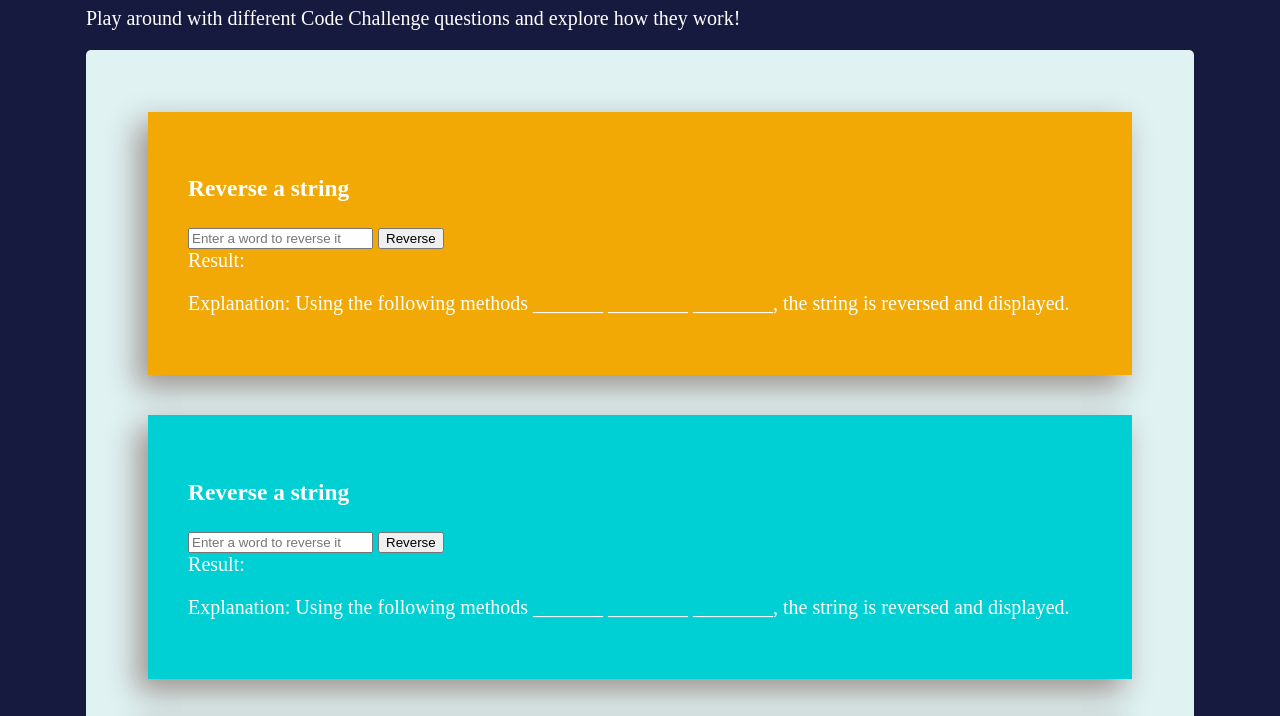
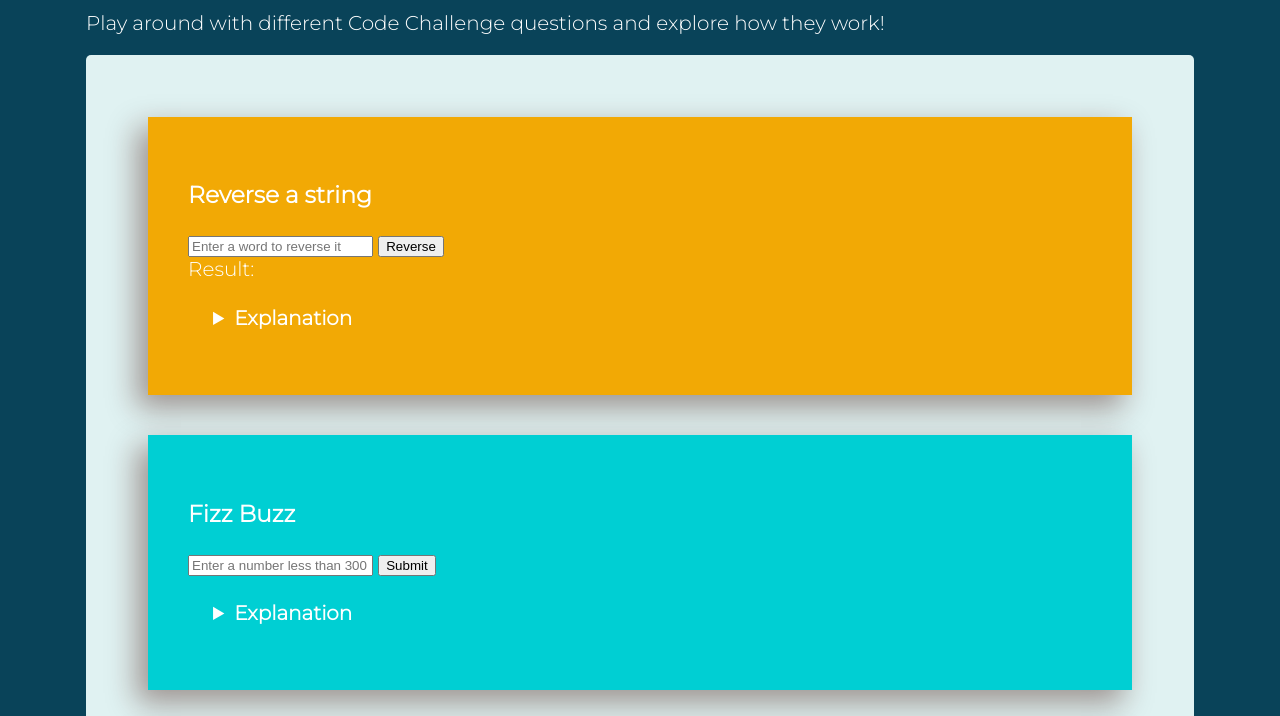
Before and after one commit to lpercivalDEV/code-challenge-playground, a plain HTML site: page index.html in a window 1280 px wide. Shown: the part 172-888 px from the top of the page. Drawn offline with Linux system fonts and the light colour scheme.

Commit message:
Add fizzbuzz content and update styling

```diff
--- a/index.html
+++ b/index.html
@@ -2,6 +2,7 @@
 <html lang="en" dir="ltr">
   <head>
     <meta charset="utf-8">
+    <link href="https://fonts.googleapis.com/css2?family=Audiowide&family=Montserrat:wght@300&display=swap" rel="stylesheet">
     <link rel="stylesheet" href="style.css">
     <title>Code Challenge Playground</title>
   </head>
@@ -17,20 +18,30 @@
           <section>
             <span class="result">Result: </span>
           </section>
-          <p>
-            Explanation: Using the following methods _______ ________ ________, the string is reversed and displayed.
-          </p>
+          <details closed>
+            <summary>
+              Explanation
+            </summary>
+            <p>
+               Using the following methods _______ ________ ________, the string is reversed and displayed.
+            </p>
+          </details>
         </section>
-        <section class="codeBlock reverseStr altColorBlue">
-          <h3>Reverse a string</h3>
-          <input placeholder="Enter a word to reverse it" type="text" name="" id="reverseInput">
-          <button id="reverse" type="button" name="button">Reverse</button>
+        <section class="codeBlock fizzBuzz altColorBlue">
+          <h3>Fizz Buzz</h3>
+          <input placeholder="Enter a number less than 300 to use" type="text" name="" id="fizzInput">
+          <button id="fizzEnter" type="button" name="button">Submit</button>
           <section>
-            <span class="result">Result: </span>
+            <span class="readOut"></span>
           </section>
-          <p>
-            Explanation: Using the following methods _______ ________ ________, the string is reversed and displayed.
-          </p>
+          <details closed>
+            <summary>Explanation</summary>
+            <p>
+               FizzBuzz is a common puzzle where a person is tasked with printing out numbers (usually 1-100). For every number divisable by 3 (example: 9), she should print out "Fizz" instead of the number. If a number is divisible by 5 (example: 10), she should print out "Buzz" instead of the number. And if a number is divisible by both 3 and 5, (example: 15), "FizzBuzz" should be printed.
+            </p>
+            <p>Using the following methods _______ ________ ________, the correct items are printed out according to the conditions.
+            </p>
+          </details>
         </section>
         <section class="codeBlock reverseStr altColorPurple">
           <h3>Reverse a string</h3>
@@ -39,9 +50,6 @@
           <section>
             <span class="result">Result: </span>
           </section>
-          <p>
-            Explanation: Using the following methods _______ ________ ________, the string is reversed and displayed.
-          </p>
         </section>
         <section class="codeBlock reverseStr altColorPink">
           <h3>Reverse a string</h3>
--- a/style.css
+++ b/style.css
@@ -5,8 +5,13 @@ body{
   /* background-image */
   /* background-image: url("https://i.pinimg.com/originals/04/72/25/0472255b33f3a74add72859f5416a0a0.png"); */
   /* background-color: rgb(0,207,211); */
-  background-color: rgb(22,26,63);
+  background-color: rgb(9,67,89);
   /* opacity: 0.2; */
+  font-family: 'Montserrat', sans-serif;
+}
+
+h1 {
+  font-family: 'Audiowide', cursive;
 }
 
 .wrapper{
@@ -31,8 +36,6 @@ body{
   box-shadow: -10px 12px 28px 1px rgba(66,19,11,0.42);
 }
 
-
-
 .defaultColor{
   background-color: rgb(242,169,5);
 }
@@ -53,3 +56,14 @@ body{
   border: 5px solid rgb(22,26,63);
   cursor: pointer;
 }
+
+summary {
+  font-size: 20px;
+  font-weight: bold;
+  cursor: pointer;
+  margin: 25px;
+}
+
+details p {
+  margin-left: 25px;
+}
```
